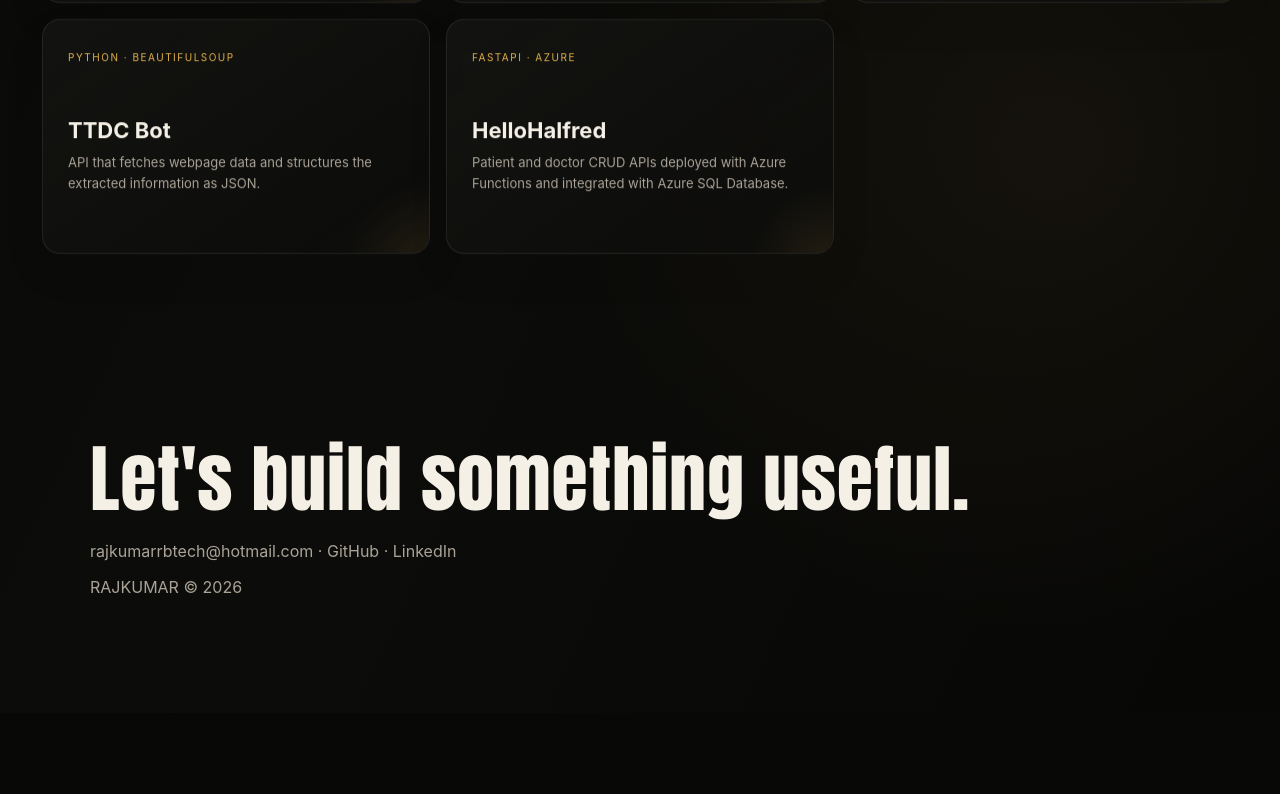
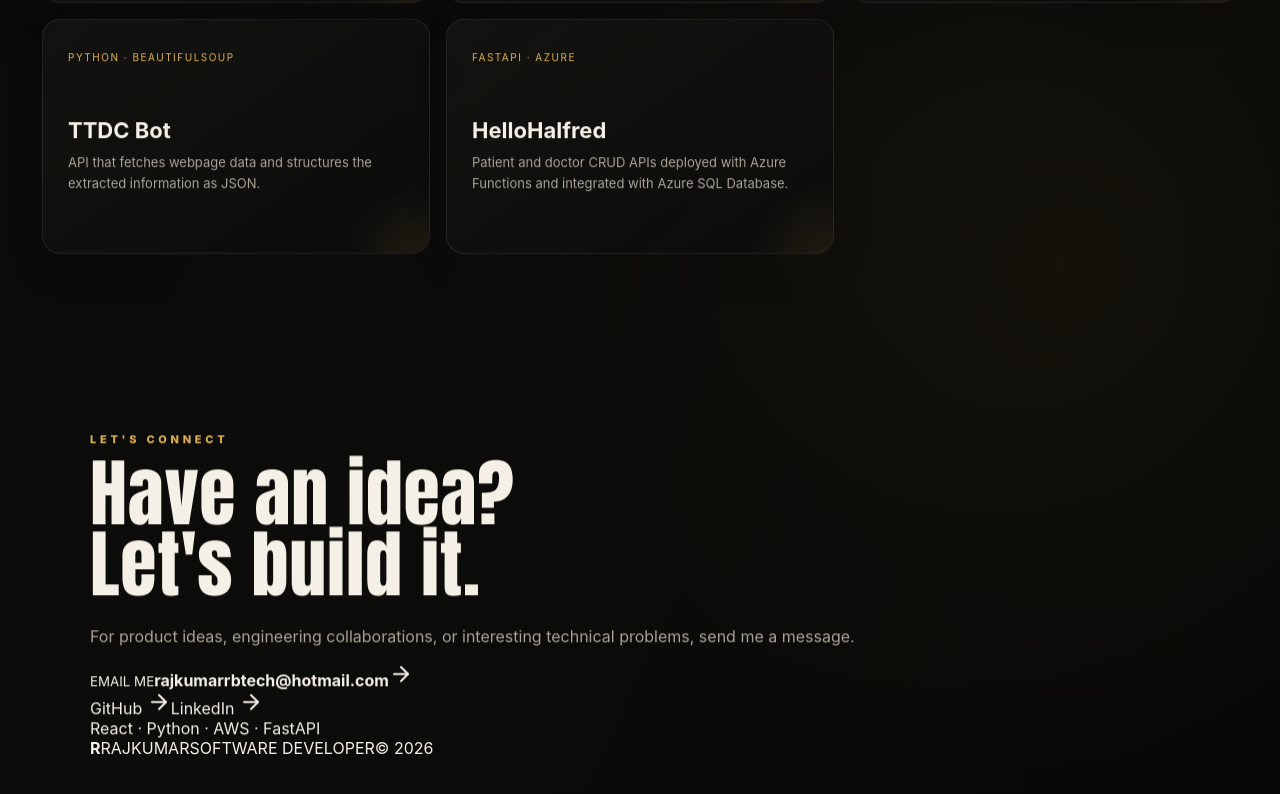
Before and after one commit to Rajpopzein/cinematic-portfolio, a React (Vite) app: page / in a window 1280 px wide. Shown: the part 1836-2630 px from the top of the page. Before the commit the page ends 2549 px from the top, so only its background shows below. Built offline with nearby package versions, Linux system fonts and the light colour scheme.

Commit message:
Redesign contact footer

```diff
--- a/src/main.jsx
+++ b/src/main.jsx
@@ -149,7 +149,31 @@ function App(){
     <article className="motion-item" style={{'--delay':'300ms'}}><small>FASTAPI · AZURE</small><h4>HelloHalfred</h4><p>Patient and doctor CRUD APIs deployed with Azure Functions and integrated with Azure SQL Database.</p></article>
    </div>
   </section>
-  <footer id="contact"><h3>Let's build something useful.</h3><p><a href="mailto:rajkumarrbtech@hotmail.com">rajkumarrbtech@hotmail.com</a> · <a href="https://github.com/Rajpopzein">GitHub</a> · <a href="https://www.linkedin.com/in/raj-kumar-39b403160">LinkedIn</a></p><p>RAJKUMAR © 2026</p></footer>
+  <footer id="contact" className="contactFooter">
+   <div className="footerTop motion-item">
+    <div className="footerLead">
+     <p className="eyebrow">LET'S CONNECT</p>
+     <h3>Have an idea?<br/>Let's build it.</h3>
+     <p>For product ideas, engineering collaborations, or interesting technical problems, send me a message.</p>
+    </div>
+    <div className="footerContact">
+     <a className="footerEmail" href="mailto:rajkumarrbtech@hotmail.com">
+      <span><small>EMAIL ME</small><strong>rajkumarrbtech@hotmail.com</strong></span>
+      <ArrowRight/>
+     </a>
+     <div className="footerLinks">
+      <a href="https://github.com/Rajpopzein" target="_blank" rel="noreferrer">GitHub <ArrowRight/></a>
+      <a href="https://www.linkedin.com/in/raj-kumar-39b403160" target="_blank" rel="noreferrer">LinkedIn <ArrowRight/></a>
+     </div>
+     <div className="footerStack"><i/><span>React · Python · AWS · FastAPI</span></div>
+    </div>
+   </div>
+   <div className="footerBottom">
+    <a className="footerMark" href="#"><b>R</b><span>RAJKUMAR</span></a>
+    <span>SOFTWARE DEVELOPER</span>
+    <span>© 2026</span>
+   </div>
+  </footer>
  </main>
 }
 createRoot(document.getElementById('root')).render(<App/>);
```
